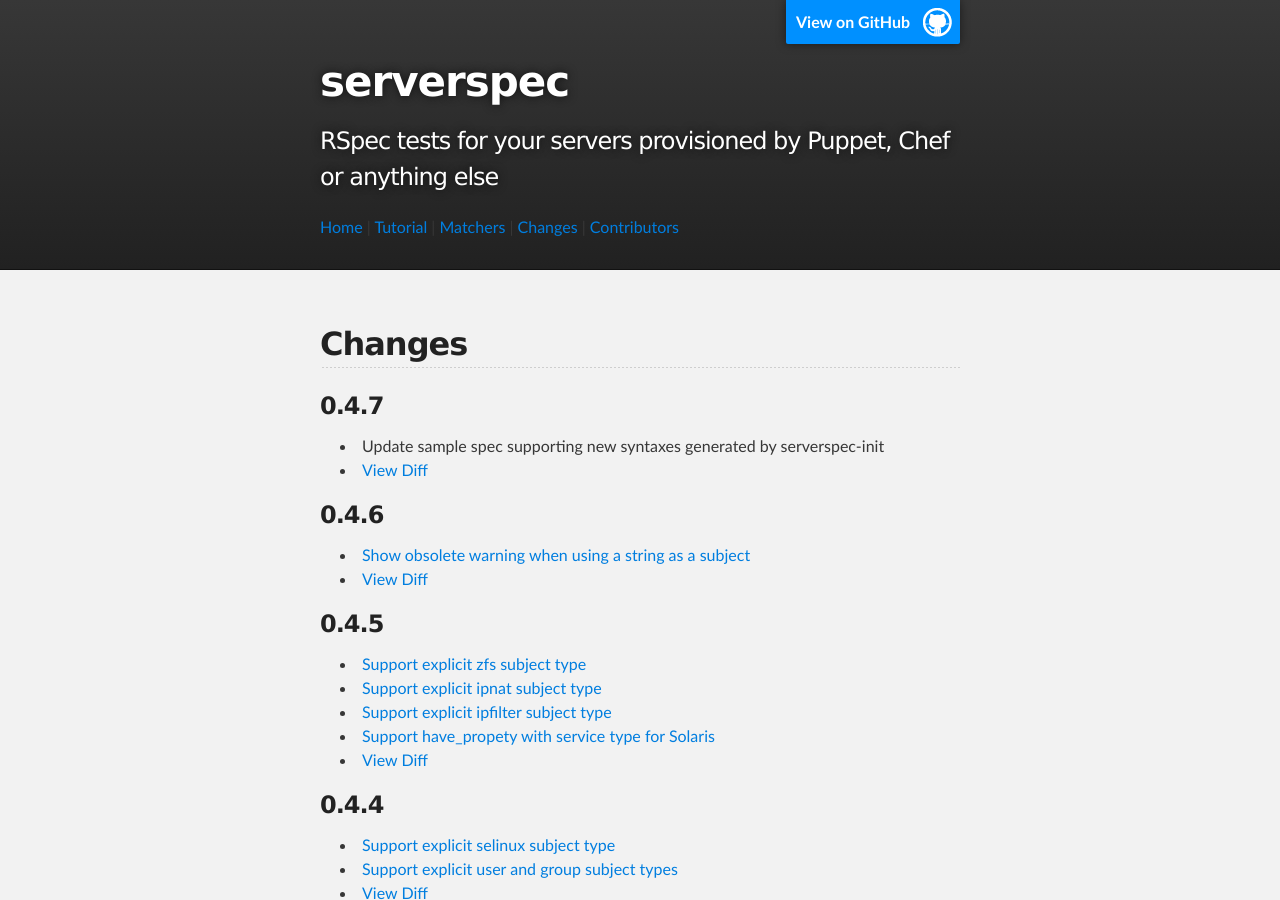
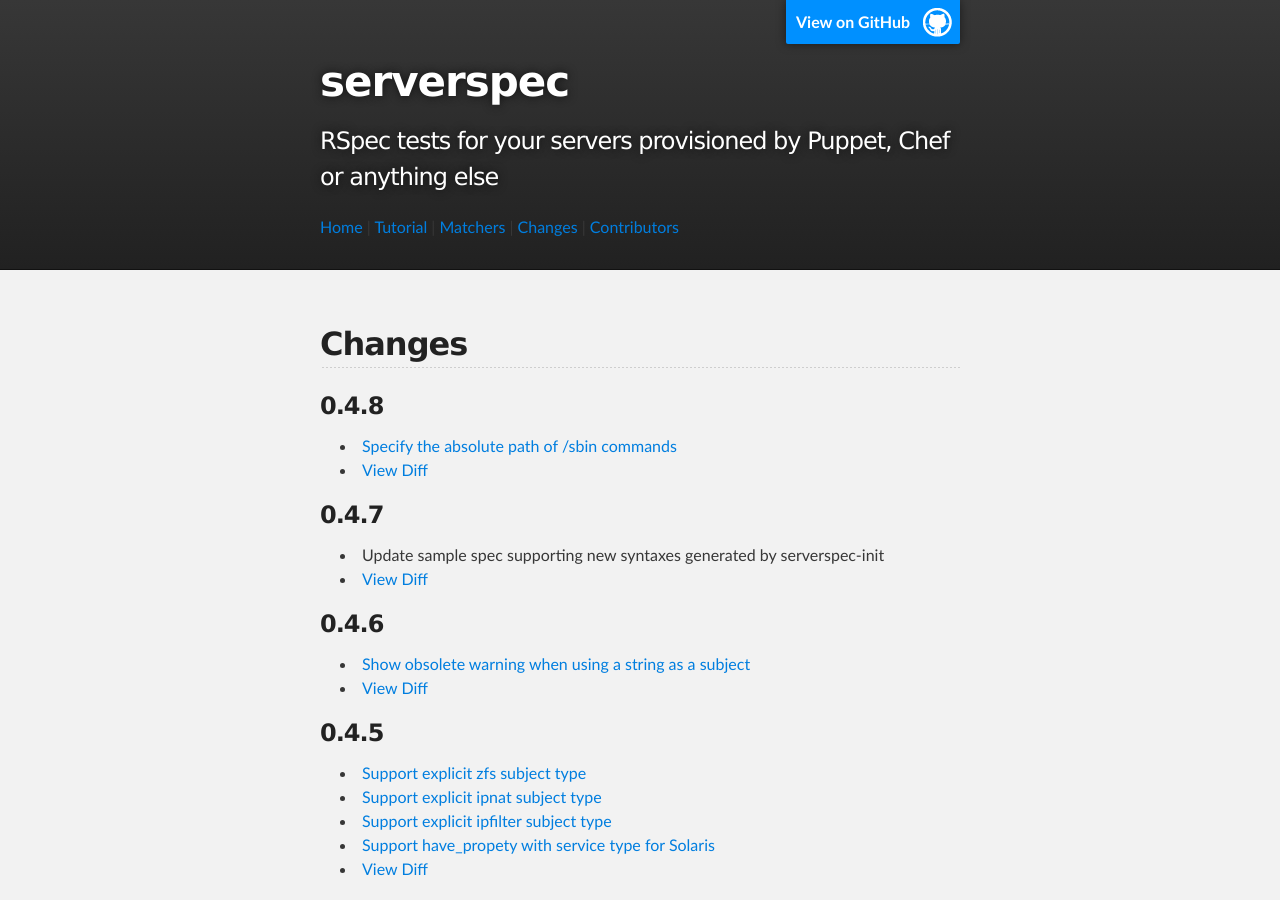
Before and after one commit to serverspec/serverspec.github.io, a Jekyll site: the page built from changes.md, in a window 1280 px wide and 900 px high. Built offline with Jekyll 4.4.1, drawn with Linux system fonts in a browser that asks for light colours; Markdown is read by kramdown in place of the engine named in the settings.

Commit message:
Add changes of v0.4.8

```diff
--- a/changes.md
+++ b/changes.md
@@ -4,6 +4,11 @@ title: changes
 ---
 
 ## Changes
+
+### 0.4.8
+
+ * [Specify the absolute path of /sbin commands](https://github.com/mizzy/serverspec/pull/124)
+ * [View Diff](https://github.com/mizzy/serverspec/compare/v0.4.7...v0.4.8)
 
 ### 0.4.7
 
```
